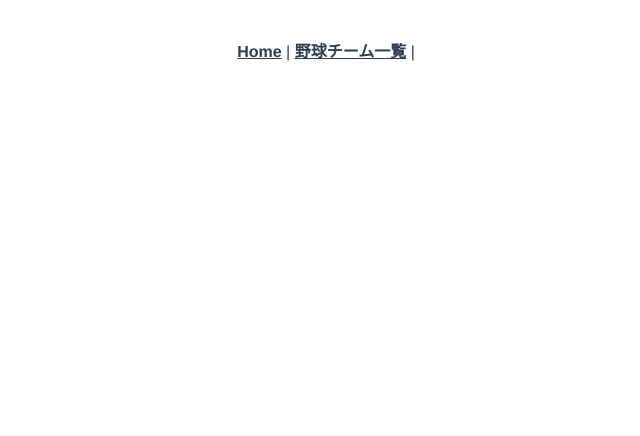
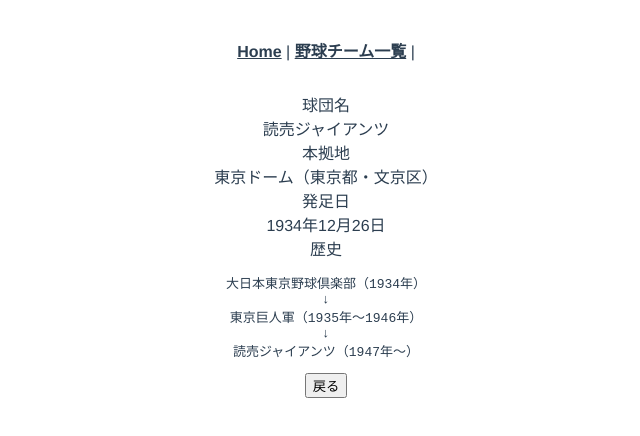
Before and after one commit to suzu1997/ex-vue-intermediate, a Vue app: page /baseballTeamDetail/10 in a window 1280 px wide. Shown: the top 436 px of the page, without its empty margins (314-954 px from the left). Built offline with nearby package versions, Linux system fonts and the light colour scheme.

Commit message:
チーム詳細画面の表示部分を実装

```diff
--- a/src/views/BaseballTeamDetail.vue
+++ b/src/views/BaseballTeamDetail.vue
@@ -1,5 +1,17 @@
 <template>
-  <div></div>
+  <div class="container">
+    <div class="item">球団名</div>
+    <div>{{ currentTeam.teamName }}</div>
+    <div class="item">本拠地</div>
+    <div>{{ currentTeam.headquarters }}</div>
+    <div class="item">発足日</div>
+    <div>{{ currentTeam.formattedInauguration }}</div>
+    <div class="item">歴史</div>
+    <pre class="history">{{ currentTeam.history }}</pre>
+    <div>
+      <button v-on:click="back">戻る</button>
+    </div>
+  </div>
 </template>
 
 <script lang="ts">
```
